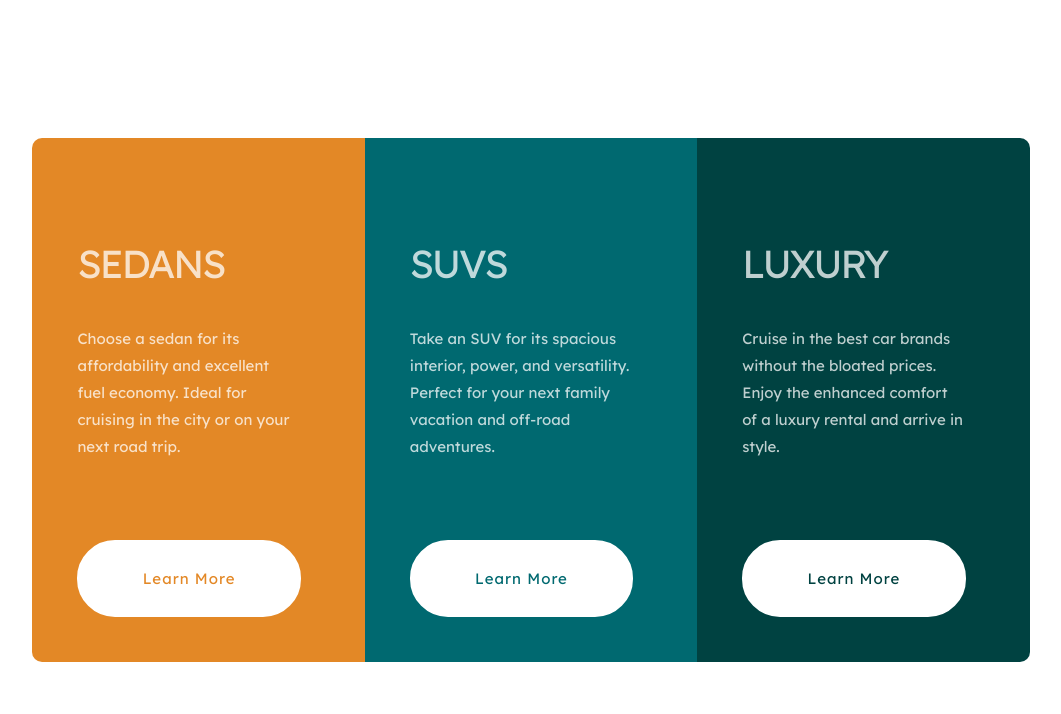
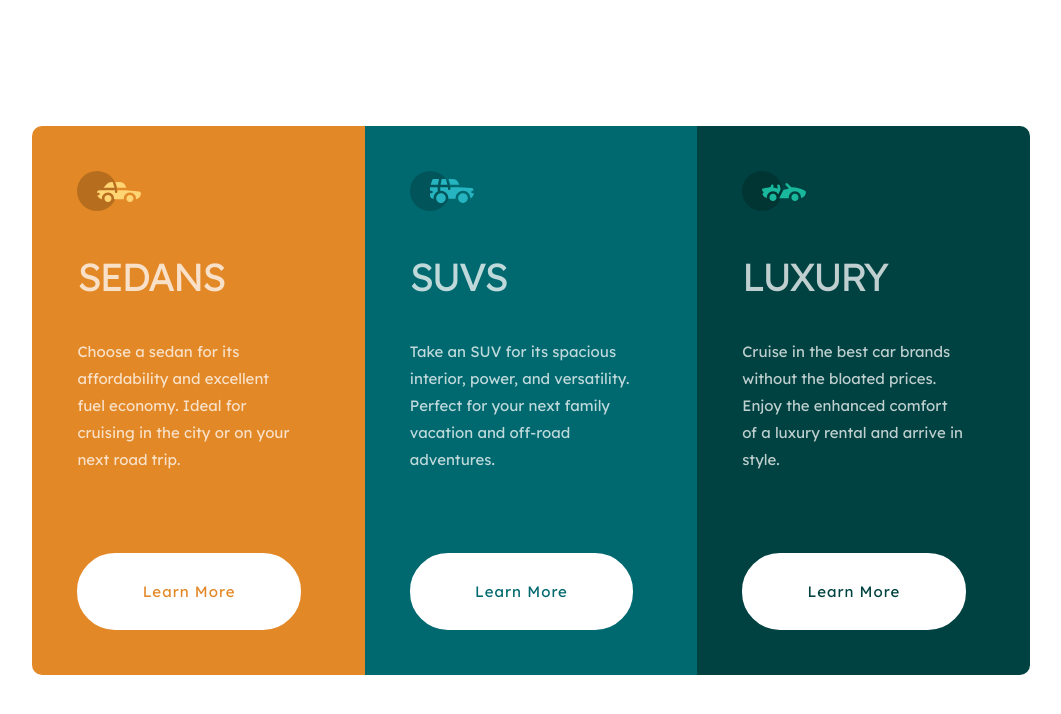
Before and after one commit to ibrahem-altayeb/six_project, a plain HTML site: page index.html in a window 1280 px wide. Shown: the whole page, without its empty margins (109-1170 px from the left). Drawn offline with Linux system fonts and the light colour scheme; the site is published under a folder, as on GitHub Pages, so addresses that start at the root find nothing.

Commit message:
secend submit

```diff
--- a/index.html
+++ b/index.html
@@ -35,7 +35,7 @@ rental and arrive in style. -->
     <div class="card">
       <div class="box orange">
         <div class="text">
-          <img src="/images/icon-sedans.svg" alt="" />
+          <img src="./images/icon-sedans.svg" alt="" />
           <h1>Sedans</h1>
           <p>
             Choose a sedan for its affordability and excellent fuel economy.
@@ -46,7 +46,7 @@ rental and arrive in style. -->
       </div>
       <div class="box blue">
         <div class="text">
-          <img src="/images/icon-suvs.svg" alt="" />
+          <img src="./images/icon-suvs.svg" alt="" />
           <h1>SUVs</h1>
           <p>
             Take an SUV for its spacious interior, power, and versatility.
@@ -57,7 +57,7 @@ rental and arrive in style. -->
       </div>
       <div class="box green">
         <div class="text">
-          <img src="/images/icon-luxury.svg" alt="" />
+          <img src="./images/icon-luxury.svg" alt="" />
           <h1>Luxury</h1>
           <p>
             Cruise in the best car brands without the bloated prices. Enjoy the
```
